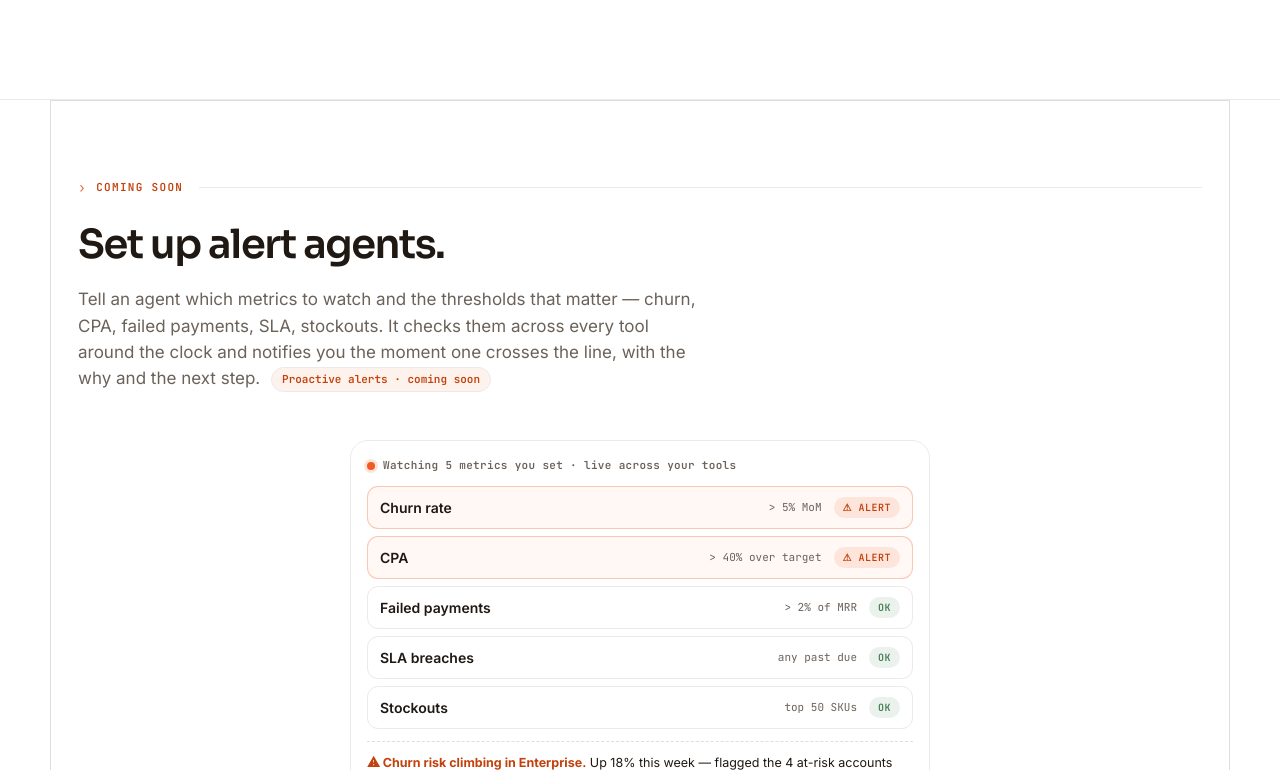
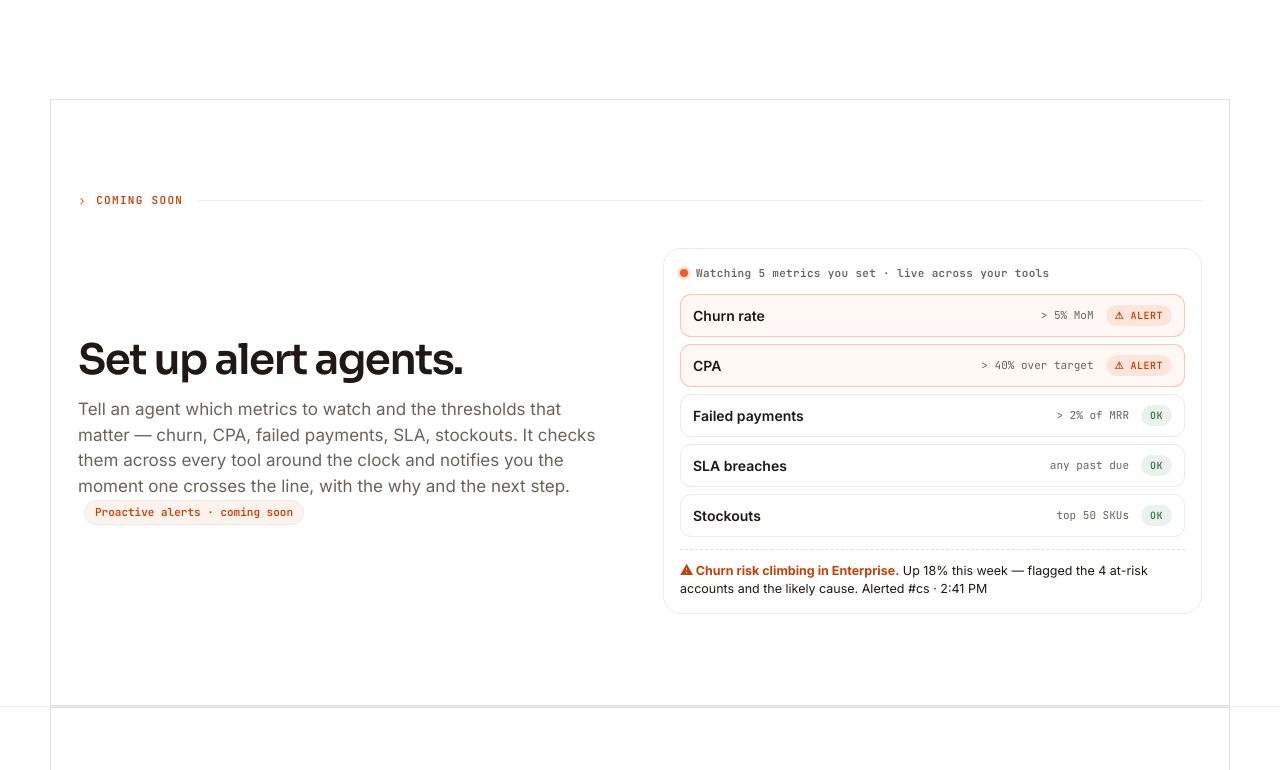
Before and after one commit to Gnaneshdivi/SuprAI-Landing-page, a React (Vite) app: page / in a window 1280 px wide. Shown: the part 7130-7900 px from the top of the page. Built offline with nearby package versions, Linux system fonts and the light colour scheme.

Commit message:
Home: lay out 'Set up alert agents' as text + illustration side by side
Co-Authored-By: Claude Opus 4.8 <noreply@anthropic.com>

```diff
--- a/src/index.css
+++ b/src/index.css
@@ -1743,7 +1743,7 @@ img{height:auto}
 @media(max-width:760px){.contactx{grid-template-columns:1fr}}
 
 /* ═══ ALERT WATCH (proactive alerts) ═══ */
-.alertw{max-width:580px;margin:28px auto 0;border:1px solid var(--line);border-radius:18px;background:var(--paper);padding:16px 16px 14px;text-align:left}
+.alertw{width:100%;margin:0;border:1px solid var(--line);border-radius:18px;background:var(--paper);padding:16px 16px 14px;text-align:left}
 .alertw-head{display:flex;align-items:center;gap:8px;font-family:var(--mono);font-size:11px;font-weight:700;letter-spacing:.03em;color:var(--mute);margin-bottom:12px}
 .alertw-live{width:8px;height:8px;border-radius:50%;background:var(--orange);box-shadow:0 0 0 3px rgba(241,90,34,.16)}
 .alertw-rows{display:flex;flex-direction:column;gap:7px}
--- a/src/pages/Home.jsx
+++ b/src/pages/Home.jsx
@@ -287,14 +287,16 @@ export default function Home() {
       </section>
 
       {/* ═══ PROACTIVE ═══ */}
-      <section className="statement lined">
+      <section className="section lined">
         <div className="wrap">
           <SecMark label="Coming soon" />
-          <Reveal>
-            <h2>Set up alert agents.</h2>
-            <p>Tell an agent which metrics to watch and the thresholds that matter — churn, CPA, failed payments, SLA, stockouts. It checks them across every tool around the clock and notifies you the moment one crosses the line, with the why and the next step. <span className="soon">Proactive alerts · coming soon</span></p>
-          </Reveal>
-          <Reveal as="div" className="mt"><AlertWatch /></Reveal>
+          <div className="grid-2 align" style={{ marginTop: 12 }}>
+            <Reveal>
+              <h2 className="xl">Set up alert agents.</h2>
+              <p className="lead mt18">Tell an agent which metrics to watch and the thresholds that matter — churn, CPA, failed payments, SLA, stockouts. It checks them across every tool around the clock and notifies you the moment one crosses the line, with the why and the next step. <span className="soon">Proactive alerts · coming soon</span></p>
+            </Reveal>
+            <Reveal d={1}><AlertWatch /></Reveal>
+          </div>
         </div>
       </section>
 
```
